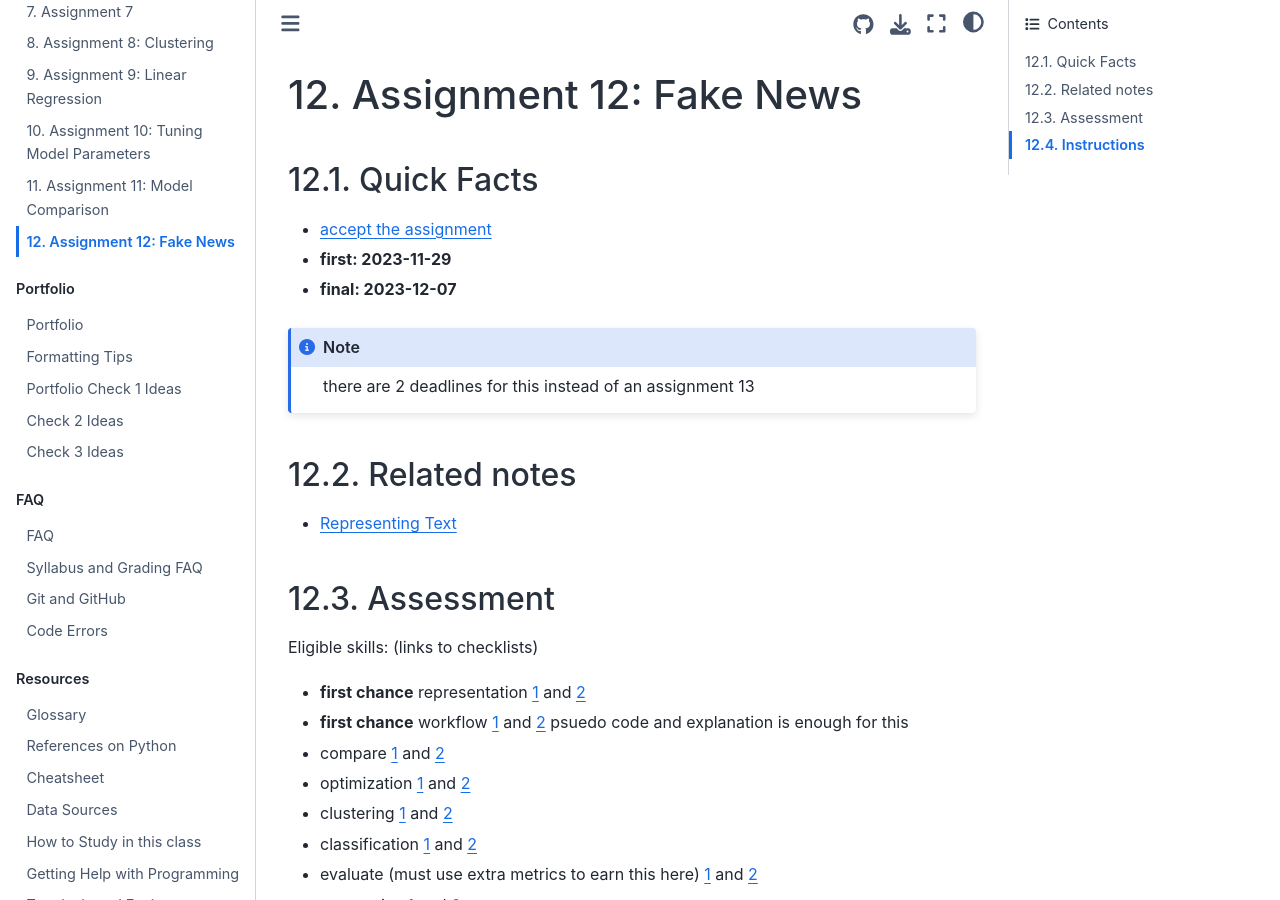
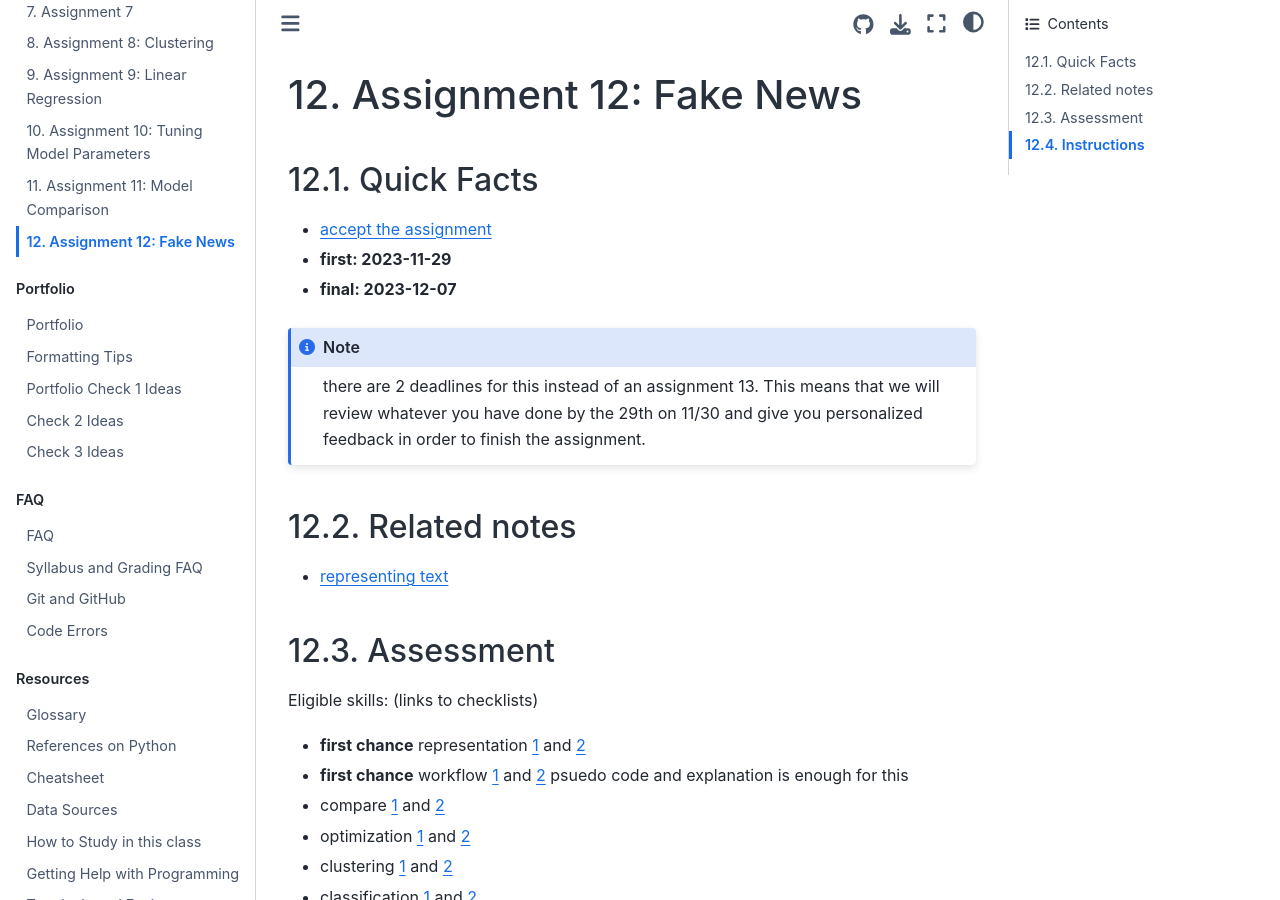
Before and after one commit to rhodyprog4ds/BrownFall23, a Jupyter Book: the page built from assignments/12-fake-news.md, in a window 1280 px wide and 900 px high. Built offline with Jupyter Book 1.0.4 settings and Sphinx 7.4.7 and the Sphinx Book theme 1.1.4, drawn with Linux system fonts in a browser that asks for light colours; pages that are not in the unit, such as notebooks, are missing from menus.

Commit message:
clarify both deadlines

````diff
--- a/assignments/12-fake-news.md
+++ b/assignments/12-fake-news.md
@@ -7,7 +7,7 @@
 - __final: 2023-12-07__
 
 ```{note}
-there are 2 deadlines for this instead of an assignment 13
+there are 2 deadlines for this instead of an assignment 13. This means that we will review whatever you have done by the 29th on 11/30 and give you personalized feedback in order to finish the assignment.
 ```
 <!-- - First feedback: {{ early }}
 __Final due date: {{ date }}__ -->
````
Also changed, not shown: other parts of assignments/12-fake-news.md (+2 -1 lines).
